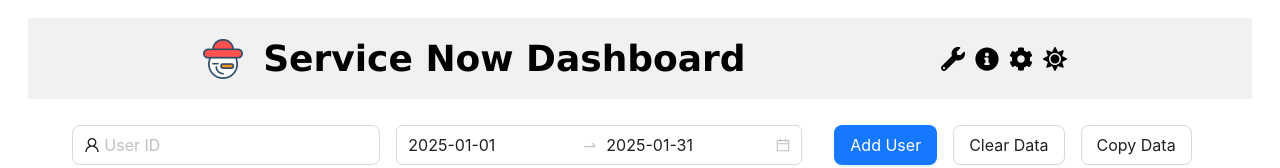
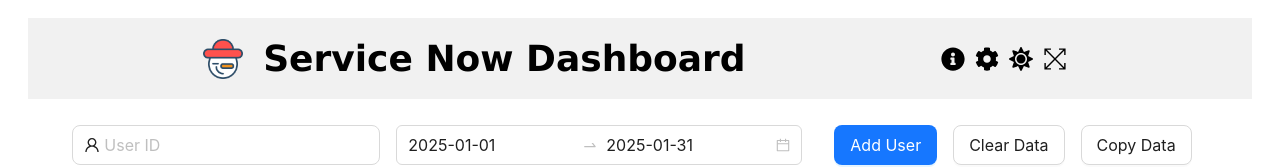
Before and after one commit to 202217b3231/snow-dashboard, a React (Vite) app: page / in a window 1280 px wide. Shown: the top 168 px of the page. Built offline with nearby package versions, Linux system fonts and the light colour scheme.

Commit message:
++full screen icon

```diff
--- a/src/Navbar.jsx
+++ b/src/Navbar.jsx
@@ -1,6 +1,7 @@
-import React, { createContext } from "react";
-import { FaCog, FaSun, FaMoon, FaInfoCircle, FaWrench } from "react-icons/fa";
+import React from "react";
+import { FaCog, FaSun, FaMoon, FaInfoCircle } from "react-icons/fa";
 import { Modal } from "antd";
+import { TfiFullscreen } from "react-icons/tfi";
 
 const config = {
   title: "About Me!",
@@ -35,15 +36,6 @@
         <h1>Service Now Dashboard</h1>
       </div>
       <div className="actions">
-        <FaWrench
-          title="Open Options Page"
-          onClick={openOptionsPage}
-          style={{
-            cursor: "pointer",
-            fontSize: "24px",
-            marginRight: "10px",
-          }}
-        />
         <FaInfoCircle
           title="About me"
           onClick={() => modal.info(config)}
@@ -83,6 +75,15 @@
             }}
           />
         )}
+        <TfiFullscreen
+          title="Open Options Page"
+          onClick={openOptionsPage}
+          style={{
+            cursor: "pointer",
+            fontSize: "24px",
+            marginRight: "10px",
+          }}
+        />
       </div>
       {contextHolder}
     </div>
```
